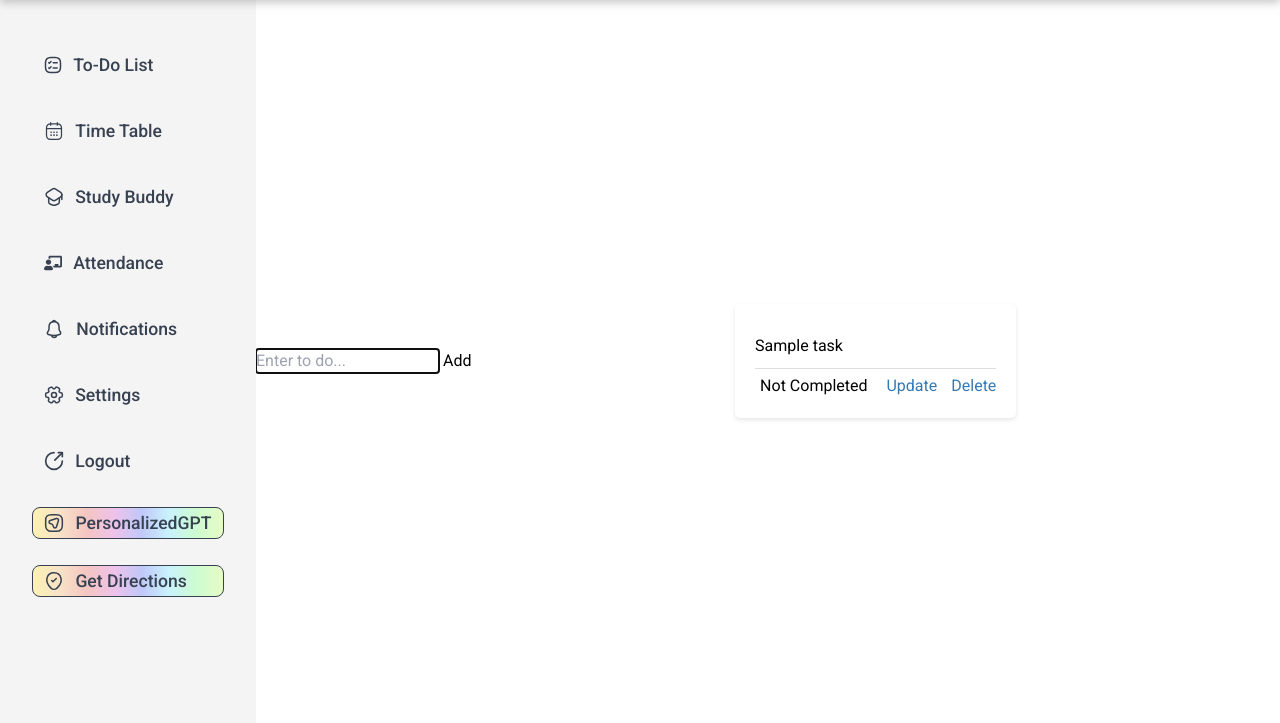
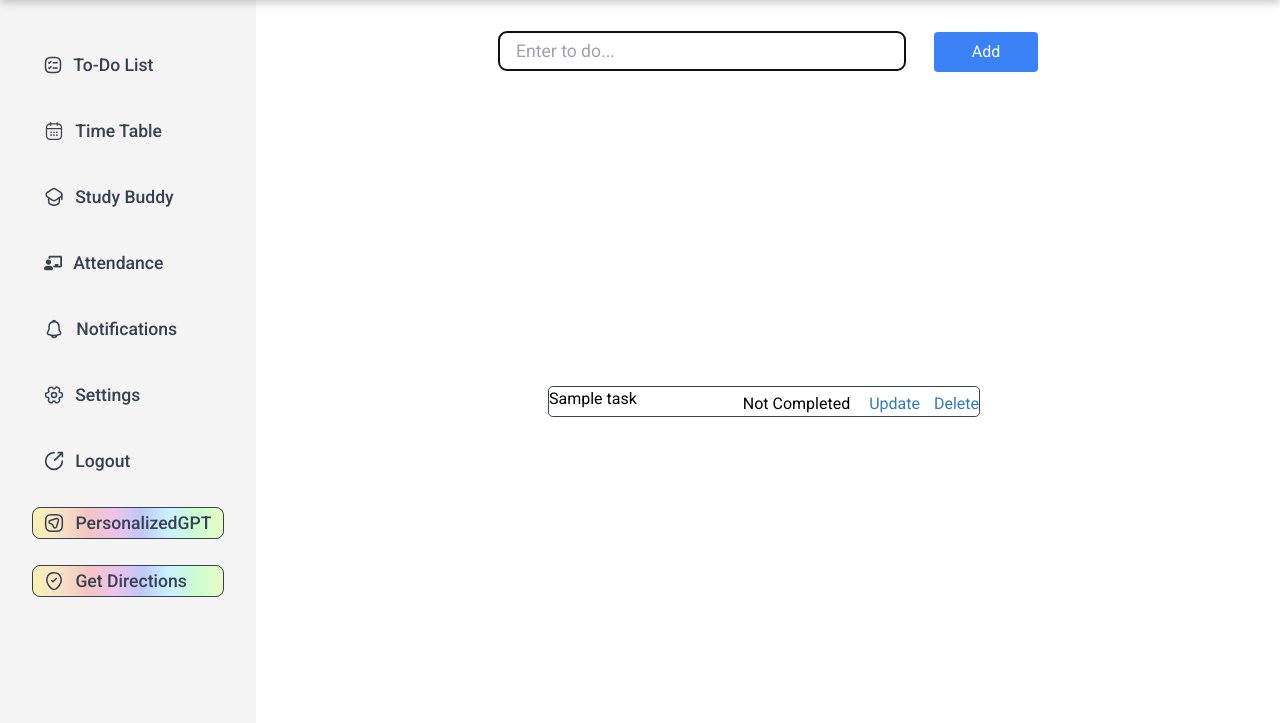
Before and after one commit to shravanibayani/College-Companion, a Flask app: template templates/todo.html in a window 1280 px wide. Shown: the part 77-800 px from the top of the page. Run offline with Flask 3, Linux system fonts and the light colour scheme; the template is opened without the code that fills it: most values are stand-ins (such as "Sample title", 1, 10 or a date in 2020); some libraries are stand-ins or nearby versions.

Commit message:
edit to-do-list

```diff
--- a/static/script.js
+++ b/static/script.js
@@ -3,17 +3,17 @@ let sidebar_elements_text = document.querySelectorAll(".e");
 let sidebar_elements = document.querySelectorAll(".e1");
 let special = document.querySelectorAll(".special");
 let add_button = document.querySelector(".add-button");
-sidebar_elements.forEach(element => {
-    element.style.display = "none";
-})
-task.forEach(element => {
-    let children = element.children;
-    for (let i = 0; i < children.length; i++) {
-        children[i].style.display = "flex";
-        children[i].style.justifyContent = "center";
-        children[i].style.alignItems = "center";
-    }
-});
+// sidebar_elements.forEach(element => {
+//     element.style.display = "none";
+// })
+// task.forEach(element => {
+//     let children = element.children;
+//     for (let i = 0; i < children.length; i++) {
+//         children[i].style.display = "flex";
+//         children[i].style.justifyContent = "center";
+//         children[i].style.alignItems = "center";
+//     }
+// });
 
 let prev = null;
 sidebar_elements_text.forEach((element, index) => {
--- a/static/styles.css
+++ b/static/styles.css
@@ -174,82 +174,10 @@ side-bar {
     display: flex;
     justify-content: center;
     align-items: center;
+    position: relative;
 }
 
-.add-new-task {
-    height: 2.5rem;
-    width: 25.5rem;
-    border: 0.15rem #D1D5DB solid;
-    border-radius: 0.5rem;
-    color: #B2B2B2;
-    line-height: 2.5rem;
-    font-size: 1.1rem;
-    font-weight: 400;
-    margin-right: 1.5rem;
-    padding-left: 1rem;
-}
 
-.add-button {
-    height: 2.5rem;
-    width: 6.5rem;
-    border-radius: 0.25rem;
-    border: none;
-    background-color: #3B82F6;
-    color: white;
-    font-size: 1rem;
-    cursor: pointer;
-}
-
-.add-button:hover {
-    background-color: #06347D;
-}
-
-.to-do-list span {
-    color: #374151;
-    font-weight: 500;
-    font-size: 1.1rem;
-}
-
-.tasks {
-    display: grid;
-    row-gap: 1rem;
-}
-
-.task {
-    width: 27rem;
-    border: 0.1rem #374151 solid;
-    border-radius: 0.3rem;
-    display: grid;
-    grid-template-columns: 0.5fr 4fr 1fr;
-    grid-auto-rows: minmax(2.5rem, auto)
-}
-
-.task i {
-    font-size: 1.2rem;
-}
-
-.completed-tasks .task {
-    background-color: rgb(108, 247, 95);
-}
-
-.check {
-    width: 1.2rem;
-    height: 1.2rem;
-}
-
-.remaining-tasks {
-    margin-top: 3rem;
-}
-
-.completed-tasks {
-    margin-top: 10rem;
-}
-
-.tasks {
-    margin-top: 1rem;
-    height: 2rem;
-    width: 10rem;
-}
 
 .sem {
     display: flex;
--- a/static/todo.css
+++ b/static/todo.css
@@ -1,16 +1,73 @@
-.todo-list {
-    max-width: 600px;
-    margin: 20px auto;
+* {
+    padding: 0;
+    margin: 0;
+}
+
+.add-task-area {
+    height: 2.5rem;
+    position: absolute;
+    top: 2rem;
+    display: flex;
+    align-items: center;
+}
+
+.add-task input {
+    width: 25.5rem;
+    height: 2.5rem;
+    border: 0.15rem #D1D5DB solid;
+    border-radius: 0.5rem;
+    color: #B2B2B2;
+    line-height: 2.5rem;
+    font-size: 1.1rem;
+    font-weight: 400;
+    margin-right: 1.5rem;
+    padding-left: 1rem;
+}
+
+.add-task button {
+    height: 2.5rem;
+    width: 6.5rem;
+    border-radius: 0.25rem;
+    border: none;
+    color: white;
+    background-color: #3B82F6;
+    font-size: 1rem;
+    cursor: pointer;
+
+}
+
+.add-task button:hover {
+    background-color: #06347D;
+}
+
+.todo-list-tasks {
+    margin-top: 5rem;
+    max-height: 70%;
+    width: 30rem;
+    overflow-x: hidden;
+    overflow-y: auto;
     padding: 20px;
     background-color: #fff;
     border-radius: 5px;
-    box-shadow: 0 2px 4px rgba(0, 0, 0, 0.1);
 }
 
-.todo-item {
-    padding: 10px 0;
-    border-bottom: 1px solid #ddd;
+.task {
+    width: 27rem;
+    border: 0.1rem #374151 solid;
+    border-radius: 0.3rem;
+    display: flex;
+    justify-content: space-between;
+
 }
+
+.todo-item{
+    max-width: 10rem;
+    word-wrap: break-word;
+}
+.task i {
+    font-size: 1.2rem;
+}
+
 
 .task-number {
     font-weight: bold;
@@ -42,3 +99,35 @@
     text-decoration: none;
     margin-left: 10px;
 }
+
+
+.to-do-list span {
+    color: #374151;
+    font-weight: 500;
+    font-size: 1.1rem;
+}
+
+
+
+.completed-tasks .task {
+    background-color: rgb(108, 247, 95);
+}
+
+.check {
+    width: 1.2rem;
+    height: 1.2rem;
+}
+
+.remaining-tasks {
+    margin-top: 3rem;
+}
+
+.completed-tasks {
+    margin-top: 10rem;
+}
+
+.tasks {
+    margin-top: 1rem;
+    height: 2rem;
+    width: 10rem;
+}
--- a/templates/todo.html
+++ b/templates/todo.html
@@ -5,12 +5,17 @@ To-Do
 {% endblock %}
 
 {% block main %}
-<form method="post" action="/add-to-do">
+
+
+<div class="add-task-area">
+    <form method="post" action="/add-to-do" class="add-task">
         <input type="text" name="task" placeholder="Enter to do..." autocomplete="off" autofocus required />
         <button type="submit">Add</button>
     </form>
-<div class="todo-list">
+</div>
+<div class="todo-list-tasks">
     {% for task in tasks %}
+    <div class="task">
         <div class="todo-item">
             {{ task['task'] }}
         </div>
@@ -23,6 +28,7 @@ To-Do
             <a href="/update/{{ task['id'] }}" class="task-update">Update</a>
             <a href="/delete/{{ task['id'] }}" class="task-delete">Delete</a>
         </div>
+    </div>
     {% endfor %}
 </div>
 {% endblock %}
```
Also changed, not shown: script.js (+15 -23 lines), database.db, 1 other file. Lines whose indentation alone changed are shown as unchanged.
